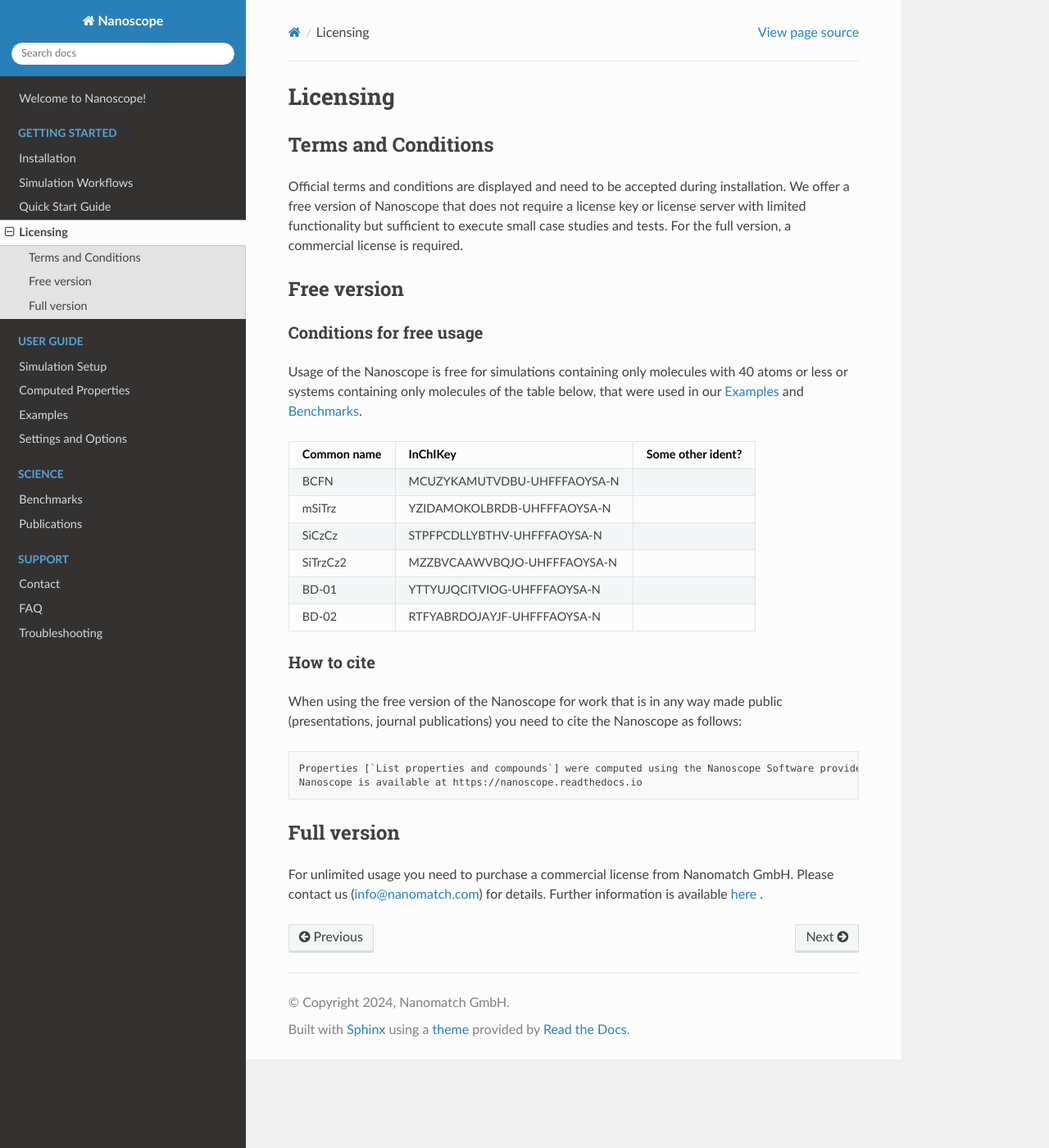
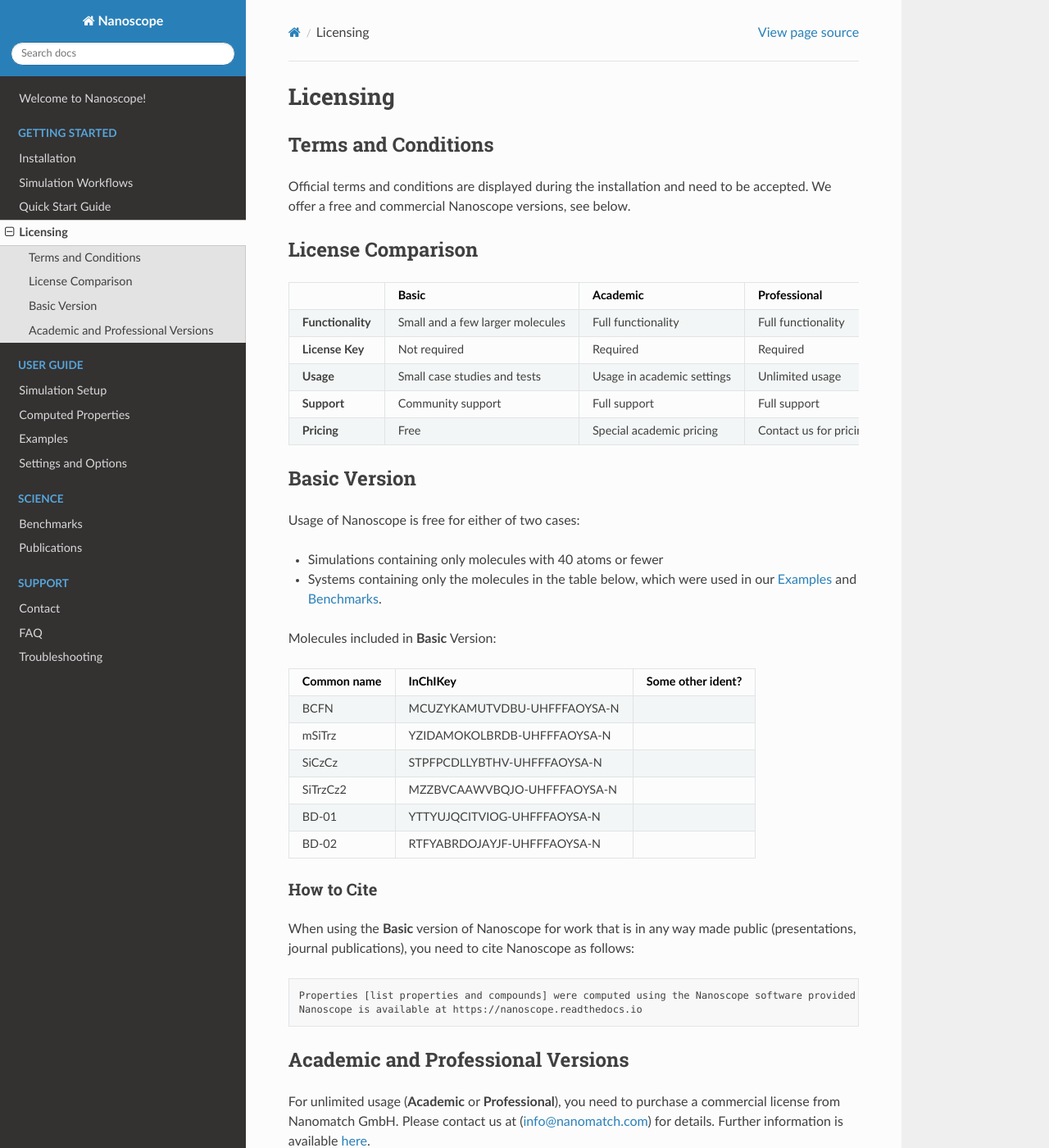
Before and after one commit to NanomatchGmbH/nanoscope-docs, a Sphinx documentation site: the page built from docs/source/getting_started/licensing.rst, in a window 1280 px wide and 1400 px high. Shown: the whole window at 82% size. Built offline with Sphinx 7.4.7 and the Read the Docs theme 3.1.0, drawn with Linux system fonts in a browser that asks for light colours.

Commit message:
Versions are: Basic Academic Professional. Considerable conceptual changes, but I see no alternatives.

```diff
--- a/docs/source/getting_started/licensing.rst
+++ b/docs/source/getting_started/licensing.rst
@@ -1,19 +1,58 @@
 .. _getting_started_licensing:
 
 Licensing
-==========
+=========
 
 Terms and Conditions
----------------------
-Official terms and conditions are displayed and need to be accepted during installation. We offer a free version of Nanoscope that does not require a license key or license server with limited functionality but sufficient to execute small case studies and tests. For the full version, a commercial license is required.
+--------------------
 
+Official terms and conditions are displayed during the installation and need to be accepted.
+We offer a free and commercial Nanoscope versions, see below.
 
+License Comparison
+------------------
 
-Free version
+.. list-table::
+   :header-rows: 1
+   :widths: 10 15 15 15
+
+   * -
+     - **Basic**
+     - **Academic**
+     - **Professional**
+   * - **Functionality**
+     - Small and a few larger molecules
+     - Full functionality
+     - Full functionality
+   * - **License Key**
+     - Not required
+     - Required
+     - Required
+   * - **Usage**
+     - Small case studies and tests
+     - Usage in academic settings
+     - Unlimited usage
+   * - **Support**
+     - Community support
+     - Full support
+     - Full support
+   * - **Pricing**
+     - Free
+     - Special academic pricing
+     - Contact us for pricing
+
+.. ToDo: add price of Pro to the Table
+.. ToDo add price of Academics to the Table
+
+Basic Version
 -------------
-Conditions for free usage
-^^^^^^^^^^^^^^^^^^^^^^^^^^
-Usage of the Nanoscope is free for simulations containing only molecules with 40 atoms or less or systems containing only molecules of the table below, that were used in our :ref:`user_guide_examples` and :ref:`science_benchmarks`.
+
+Usage of Nanoscope is free for either of two cases:
+
+- Simulations containing only molecules with 40 atoms or fewer
+- Systems containing only the molecules in the table below, which were used in our :ref:`user_guide_examples` and :ref:`science_benchmarks`.
+
+Molecules included in **Basic** Version:
 
 =============  ======================================  =================
 Common name    InChIKey                                Some other ident?
@@ -27,22 +66,24 @@
 =============  ======================================  =================
 
 .. ToDo: Find out common names of BD-01 and BD-02
-.. ToDo: Include all molecules from Franz' IP Benchmark
-.. ToDo: Do we need another identifier such as smiles?
+.. ToDo: Include all molecules from Franz's IP Benchmark
+.. ToDo: Do we need another identifier such as SMILES?
 
-How to cite
+How to Cite
 ^^^^^^^^^^^
-When using the free version of the Nanoscope for work that is in any way made public (presentations, journal publications) you need to cite the Nanoscope as follows:
 
-::
+When using the **Basic** version of Nanoscope for work that is in any way made public (presentations, journal publications), you need to cite Nanoscope as follows:
 
-    Properties [`List properties and compounds`] were computed using the Nanoscope Software provided by Nanomatch GmbH
+.. code-block:: text
+
+    Properties [list properties and compounds] were computed using the Nanoscope software provided by Nanomatch GmbH.
     Nanoscope is available at https://nanoscope.readthedocs.io
 
+Academic and Professional Versions
+----------------------------------
 
-Full version
-------------
+For unlimited usage (**Academic** or **Professional**), you need to purchase a commercial license from Nanomatch GmbH.
+Please contact us at (info@nanomatch.com) for details.
+Further information is available `here <http://docs.nanomatch.de/technical/licensing/licensing.html>`_.
 
-For unlimited usage you need to purchase a commercial license from Nanomatch GmbH. Please contact us (info@nanomatch.com) for details. Further information is available `here <http://docs.nanomatch.de/technical/licensing/licensing.html>`_ .
-
-.. ToDo: include pricing
+.. ToDo: Include pricing
```
